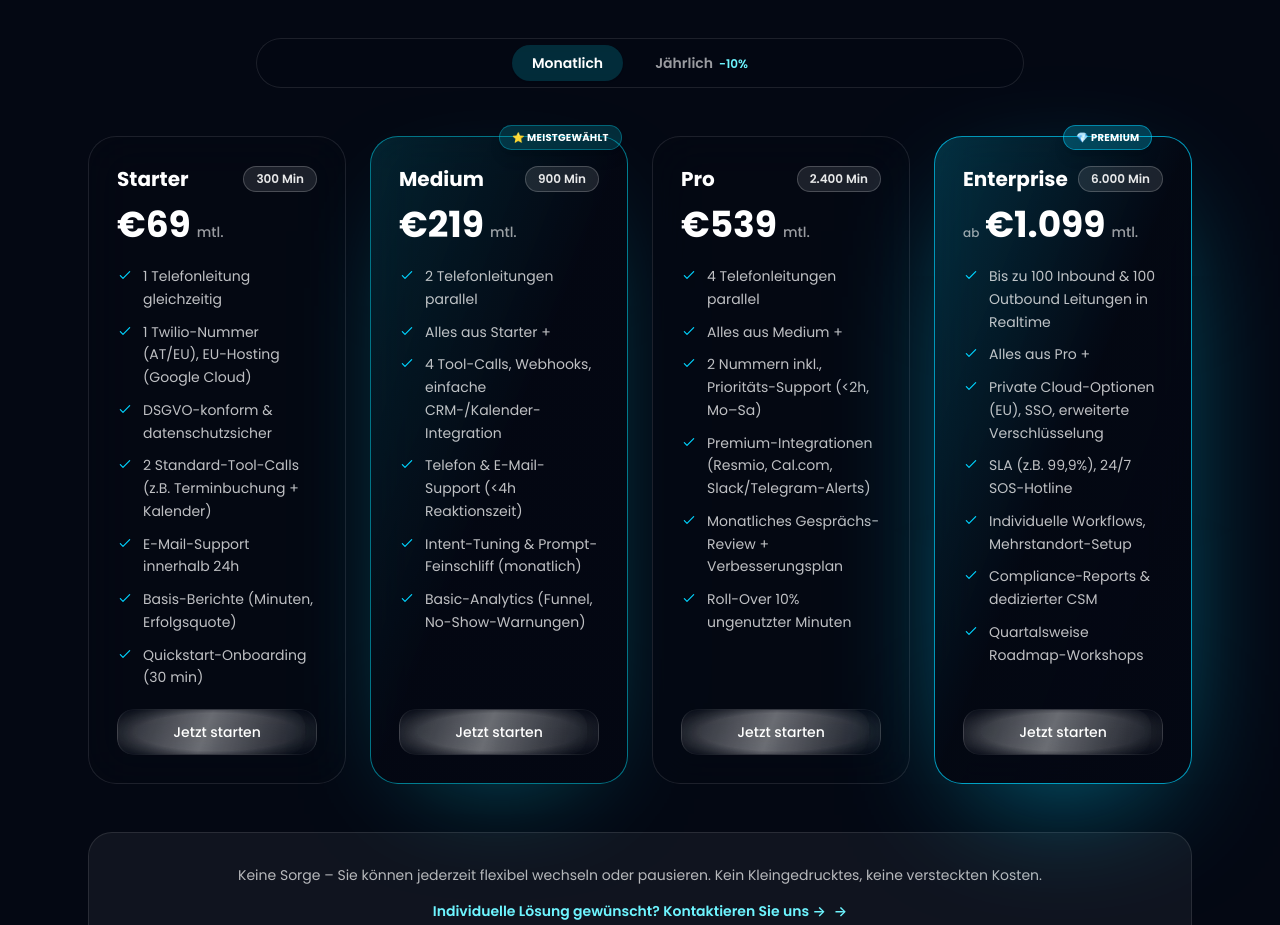
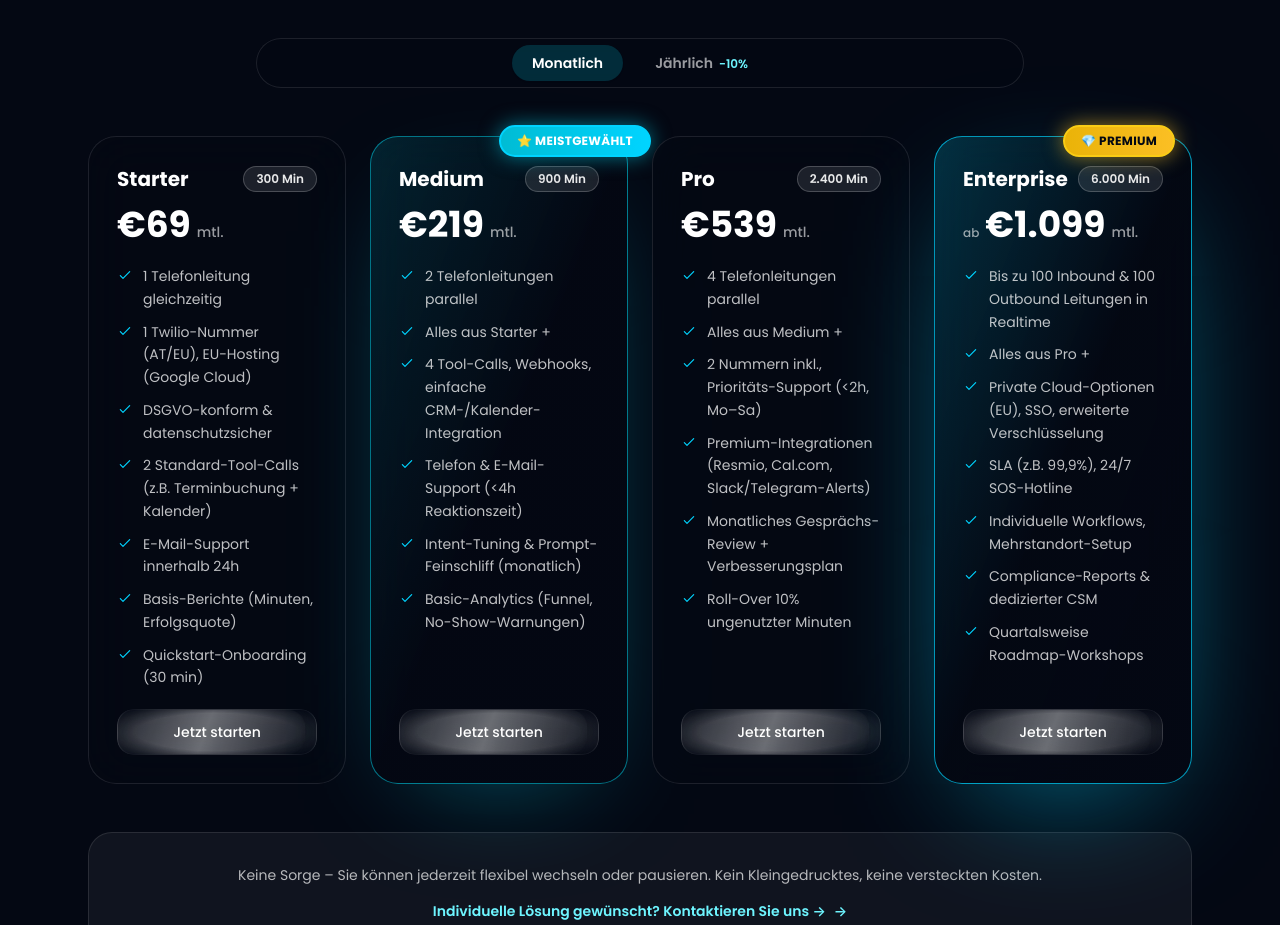
Before and after one commit to Hoefleramfluss/finalehp, a React (Vite) app: page / in a window 1280 px wide. Shown: the part 4505-5430 px from the top of the page. Built offline with nearby package versions, Linux system fonts and the light colour scheme.

Commit message:
feat: center and highlight pricing badges with gradient and glow effects

```diff
--- a/src/sections/Pricing.tsx
+++ b/src/sections/Pricing.tsx
@@ -105,7 +105,7 @@ export default function Pricing() {
           >
             {plan.popular && (
               <motion.span
-                className="absolute -top-3 left-1/2 -translate-x-1/2 inline-flex items-center whitespace-nowrap rounded-full border border-electric-500/40 bg-electric-500/20 px-3 py-1 text-[10px] font-extrabold uppercase tracking-wide text-electric-100 shadow-lg"
+                className="absolute -top-3 left-1/2 -translate-x-1/2 inline-flex items-center justify-center whitespace-nowrap rounded-full border-2 border-electric-400 bg-gradient-to-r from-electric-500 to-electric-400 px-4 py-1.5 text-xs font-extrabold uppercase tracking-wide text-white shadow-[0_0_20px_rgba(0,188,212,0.6)]"
                 initial={{ scale: 0.9, opacity: 0 }}
                 whileInView={{ scale: 1, opacity: 1 }}
                 transition={{ delay: 0.3, type: "spring", stiffness: 200 }}
@@ -116,7 +116,7 @@ export default function Pricing() {
 
             {plan.enterprise && (
               <motion.span
-                className="absolute -top-3 left-1/2 -translate-x-1/2 inline-flex items-center whitespace-nowrap rounded-full border border-electric-400/50 bg-electric-400/25 px-3 py-1 text-[10px] font-extrabold uppercase tracking-wide text-white shadow-lg"
+                className="absolute -top-3 left-1/2 -translate-x-1/2 inline-flex items-center justify-center whitespace-nowrap rounded-full border-2 border-yellow-400 bg-gradient-to-r from-yellow-500 to-amber-400 px-4 py-1.5 text-xs font-extrabold uppercase tracking-wide text-night-900 shadow-[0_0_20px_rgba(251,191,36,0.6)]"
                 initial={{ scale: 0.9, opacity: 0 }}
                 whileInView={{ scale: 1, opacity: 1 }}
                 transition={{ delay: 0.3, type: "spring", stiffness: 200 }}
```
